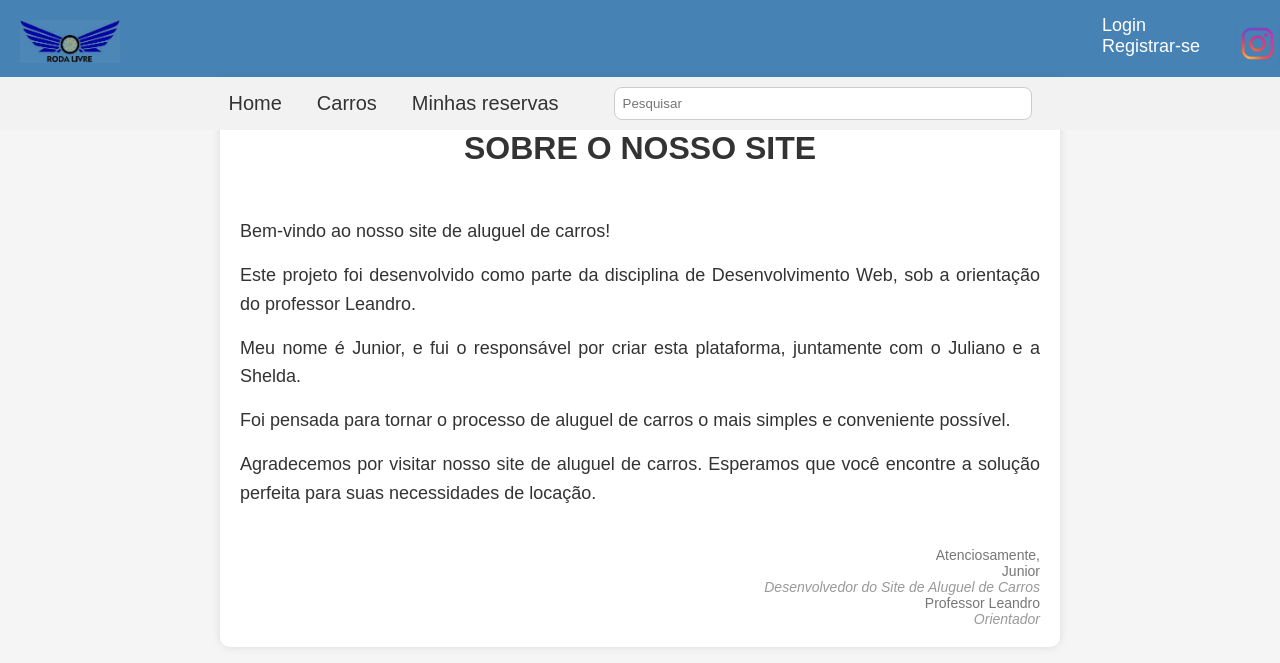
After one commit to junior-macena/rodalivrelocadora, a PHP site: page /rodalivre2023/sobre.php in a window 1280 px wide. The commit adds this page. Shown: the top 663 px of the page. Run offline with PHP 8.4, Linux system fonts and the light colour scheme.

Commit message:
criado a pagina 'sobre' e realizado algumas alteracoes no admin

```diff
--- a/admin/cad_veiculo.php
+++ b/admin/cad_veiculo.php
@@ -1,4 +1,4 @@
-<?php require('index-adm.php'); ?>
+<?php require('index-admin.php'); ?>
 <html class="html_cad_veiculo">
 
 <body>
--- a/admin/excluir.php
+++ b/admin/excluir.php
@@ -12,7 +12,7 @@ if (mysqli_query($mysqli, $delete_veiculo)) {
     echo "<script> window.location.href='http://localhost/rodalivre2023/admin/exibir.php'; </script>";
 } else {
     echo "<script> alert('ERRO: NÃO FOI POSSÍVEL EXCLUIR O VEÍCULO.'); </script>";
-    echo "<script> window.location.href='http://localhost/rodalivre2023/admin/index-adm.php'; </script>";
+    echo "<script> window.location.href='http://localhost/rodalivre2023/admin/index-admin.php'; </script>";
     mysqli_close($mysqli);
 }
 ?>
--- a/admin/exibir.php
+++ b/admin/exibir.php
@@ -1,7 +1,7 @@
 <?php
 require('protectadmin.php');
 require('../conexao.php');
-require('index-adm.php');
+require('index-admin.php');
 
 $select_veiculo = mysqli_query($mysqli, "SELECT * FROM veiculo ORDER BY cod_veiculo ASC");
 
--- a/css/main.css
+++ b/css/main.css
@@ -60,7 +60,7 @@ body {
 
 .nav-logout .user-info {
     margin-bottom: 20px;
-    font-weight: bold;
+
 }
 
 .nav-logout .logout-link {
@@ -74,7 +74,7 @@ body {
 }
 
 .nav-logout label {
-    color: rgb(0, 0, 0);
+    color: rgb(56 60 70)
 }
 
 
@@ -520,6 +520,10 @@ h3 {
     width: 10%;
 }
 
+#data_fim{
+    width: 17%;
+}
+
 #data_validade{
     width: 20%;
 }
--- a/index.php
+++ b/index.php
@@ -53,7 +53,7 @@ if (!isset($_SESSION)) {
     </div>
     <footer>
         <div class="footer-bottom">
-            <a href="https://www.instagram.com/juuniorcs/" target="_blank">
+            <a href="sobre.php">
                 <p>@juuniorcs - 2023</p>
             </a>
         </div>
--- a/minha_reserva.php
+++ b/minha_reserva.php
@@ -105,6 +105,7 @@ if (mysqli_num_rows($result) > 0) {
     <?php
 } else {
     // O usuário não possui carros alugados
+    require("templates/header.php");
     echo "Você não possui nenhum carro alugado no momento.";
 }
 ?>
--- /dev/null
+++ b/sobre.php
@@ -0,0 +1,84 @@
+<!DOCTYPE html>
+<html lang="pt-br">
+
+<head>
+    <meta charset="UTF-8">
+    <meta http-equiv="X-UA-Compatible" content="IE=edge">
+    <meta name="viewport" content="width=device-width, initial-scale=1.0">
+    <title>Sobre</title>
+
+    <style>
+        body {
+            font-family: Arial, sans-serif;
+            background-color: #f5f5f5;
+            color: #333;
+            margin: 0;
+            padding: 0;
+        }
+
+        h1 {
+            color: #333;
+            font-size: 32px;
+            font-weight: bold;
+            text-align: center;
+            margin-bottom: 50px;
+
+        }
+
+        p {
+            font-size: 18px;
+            line-height: 1.6;
+            margin-bottom: 15px;
+            text-align: justify;
+        }
+
+        .signature {
+            margin-top: 40px;
+            font-size: 14px;
+            color: #777;
+            text-align: right;
+        }
+
+        .signature span {
+            display: block;
+        }
+
+        .signature em {
+            font-style: italic;
+            color: #999;
+        }
+
+        .container {
+            max-width: 800px;
+            margin: 0 auto;
+            padding: 20px;
+            background-color: #fff;
+            box-shadow: 0px 0px 10px rgba(0, 0, 0, 0.1);
+            border-radius: 10px;
+        }
+    </style>
+</head>
+
+<body>
+    <?php require('templates/header.php'); ?>
+
+    <div class="container">
+        <h1>SOBRE O NOSSO SITE</h1>
+        <p>Bem-vindo ao nosso site de aluguel de carros!</p>
+        <p>Este projeto foi desenvolvido como parte da disciplina de Desenvolvimento Web, sob a orientação do professor
+            Leandro. </p>
+        <p>Meu nome é Junior, e fui o responsável por criar esta plataforma, juntamente com o Juliano e a Shelda.</p>
+        <p>Foi pensada para tornar o processo de aluguel de carros o mais simples e conveniente possível.</p>
+        <p>Agradecemos por visitar nosso site de aluguel de carros. Esperamos que você encontre a solução perfeita para suas necessidades de locação. </p>
+
+        <div class="signature">
+            <span>Atenciosamente,</span>
+            <span>Junior</span>
+            <em>Desenvolvedor do Site de Aluguel de Carros</em>
+            <span>Professor Leandro</span>
+            <em>Orientador</em>
+        </div>
+    </div>
+</body>
+
+</html>
--- a/valida_login.php
+++ b/valida_login.php
@@ -31,7 +31,7 @@ if (isset($_POST['email_user']) || isset($_POST['senha_user'])) {
 
             echo "<script> alert('Administrador [LOGADO]');</script>";
             /*echo "<script> window.location.href='$url_admin';</script>";*/
-            header("Location: admin/index-adm.php");
+            header("Location: admin/index-admin.php");
 
         } else {
 
```
Also changed, not shown: admin/admin.css (+30 -0 lines), admin/editar.php (+29 -65 lines), admin/index-admin.php (renamed from admin/index-adm.php, +18 -7 lines).
